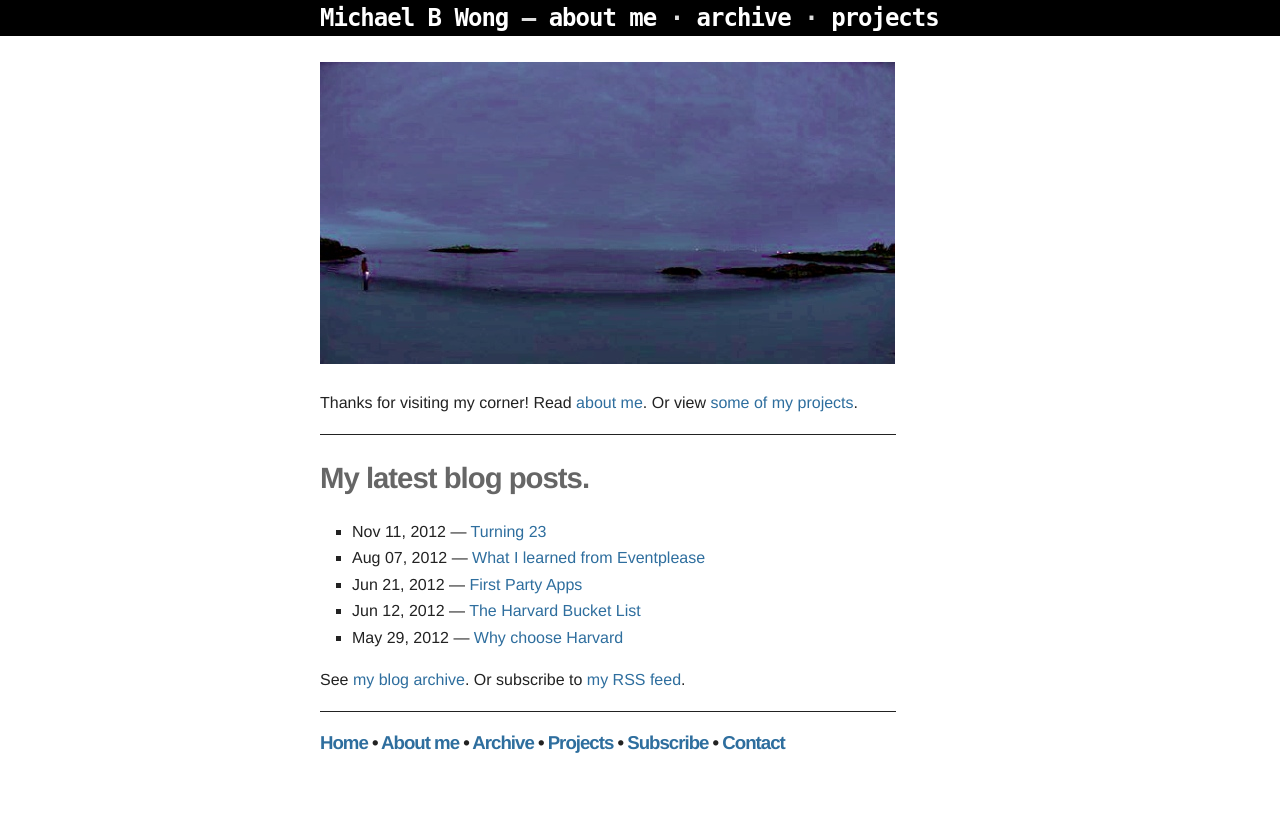
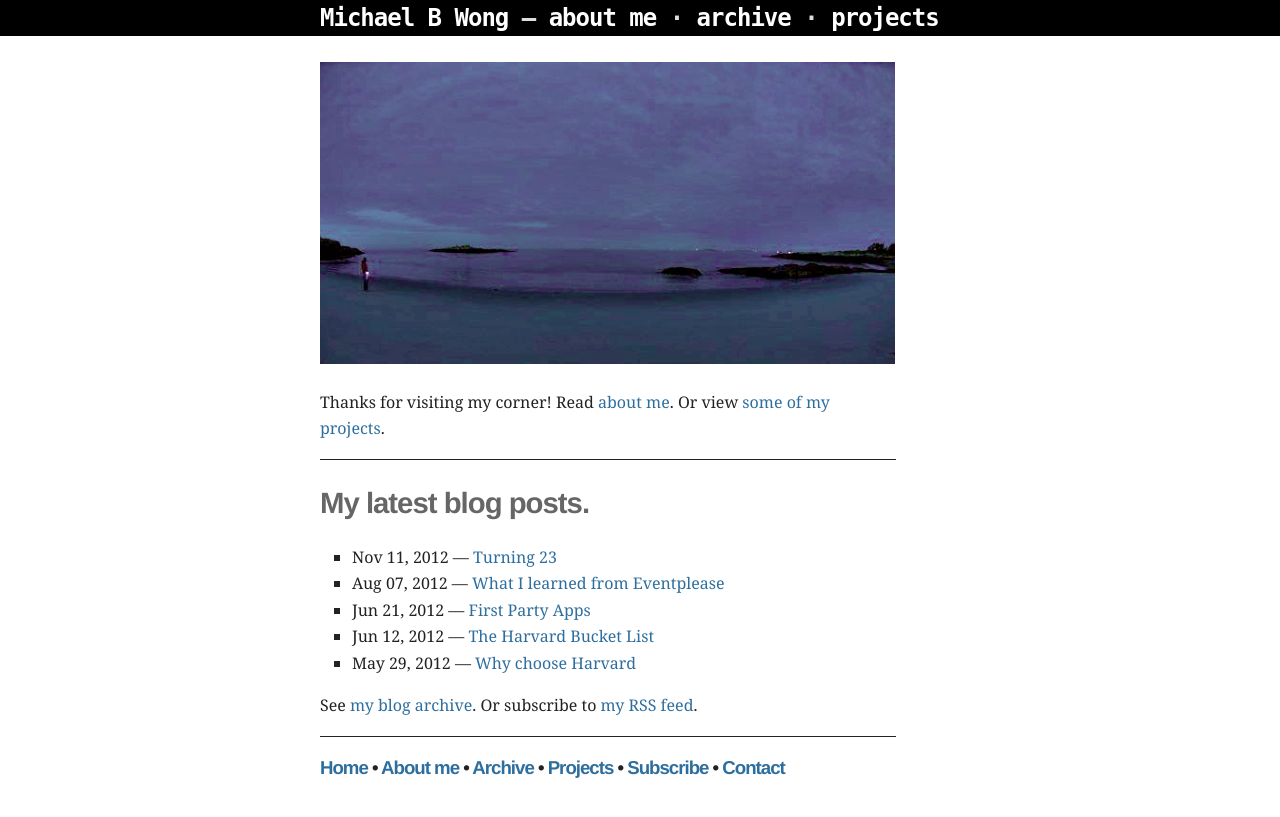
Before and after one commit to mbwong/mbwong.github.com, a Jekyll site: the page built from index.html, in a window 1280 px wide. Shown: the top 817 px of the page. Built offline with Jekyll 4.4.1, drawn with Linux system fonts in a browser that asks for light colours.

Commit message:
Update css/screen.css

```diff
--- a/css/screen.css
+++ b/css/screen.css
@@ -7,7 +7,7 @@
 body {
   background-color: #FFF;
   color: #222;
-  font-family: 'Helvetica', 'Georgia', 'Times', serif;
+  font-family: 'Georgia', 'Times', serif;
   line-height: 1.4em;
   margin: 0px auto 18px 0px;
 }
```
